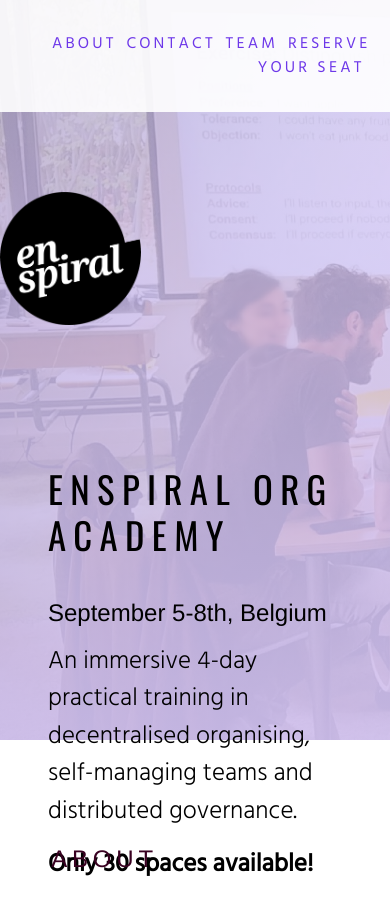
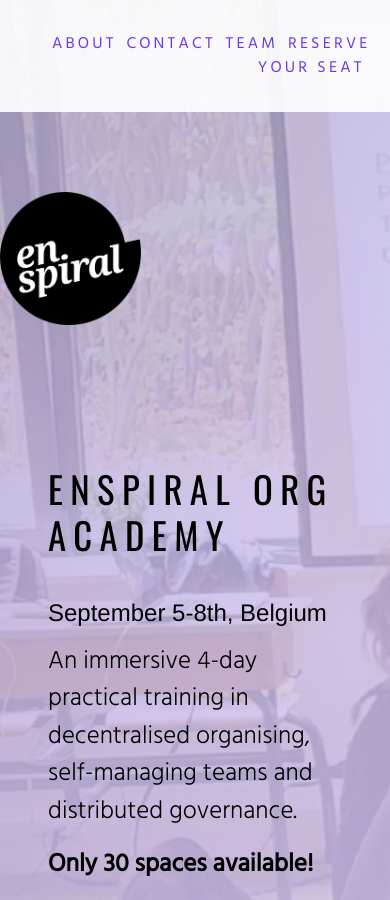
Before and after one commit to rdbartlett/orgacademy.github.io, a Jekyll site: the page built from index.html, in a window 390 px wide and 900 px high. Built offline with Jekyll 4.4.1, drawn with Linux system fonts in a browser that asks for light colours; nearby versions of some CDN libraries.

Commit message:
fix responisiveness

```diff
--- a/css/main.css
+++ b/css/main.css
@@ -351,13 +351,17 @@
 }
 
 @media screen and (max-width: 920px) {
+	.bg-start {
+		height: 1400px;
+	}
+
 	.projects {
 		height: 700px;
 		padding: 10px;
 	}
 
 	.team {
-		height: 400px;
+		height: 500px;
 		margin: 20px;
 	}
 
```
Also changed, not shown: 3 other files.
